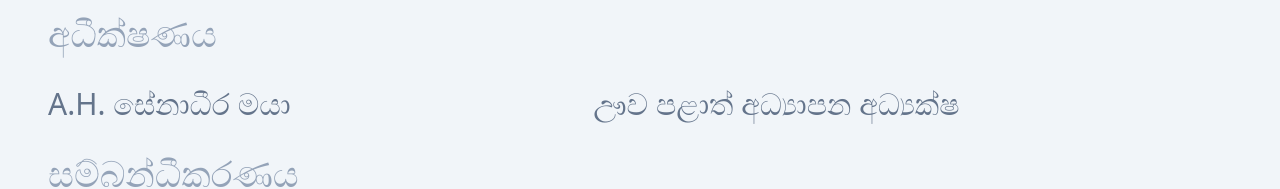
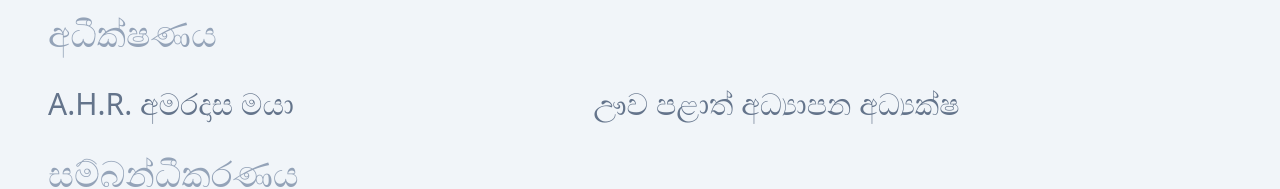
Before and after one commit to SuhasDissa/Educational-Course-Website, a SvelteKit app: page /about in a window 1280 px wide. Shown: the part 350-539 px from the top of the page. Built offline with nearby package versions, Linux system fonts and the light colour scheme.

Commit message:
fix typo

```diff
--- a/src/routes/about/+page.svelte
+++ b/src/routes/about/+page.svelte
@@ -20,7 +20,7 @@
 			<td colspan="2" class="text-slate-400 text-xl sm:text-2xl md:text-4xl p-4"> අධීක්ෂණය </td>
 		</tr>
 		<tr>
-			<td class="p-4"> A.H. සේනාධීර මයා </td>
+			<td class="p-4"> A.H.R. අමරදාස මයා </td>
 			<td class="p-4"> ඌව පළාත් අධ්‍යාපන අධ්‍යක්ෂ </td>
 		</tr>
 		<tr>
```
